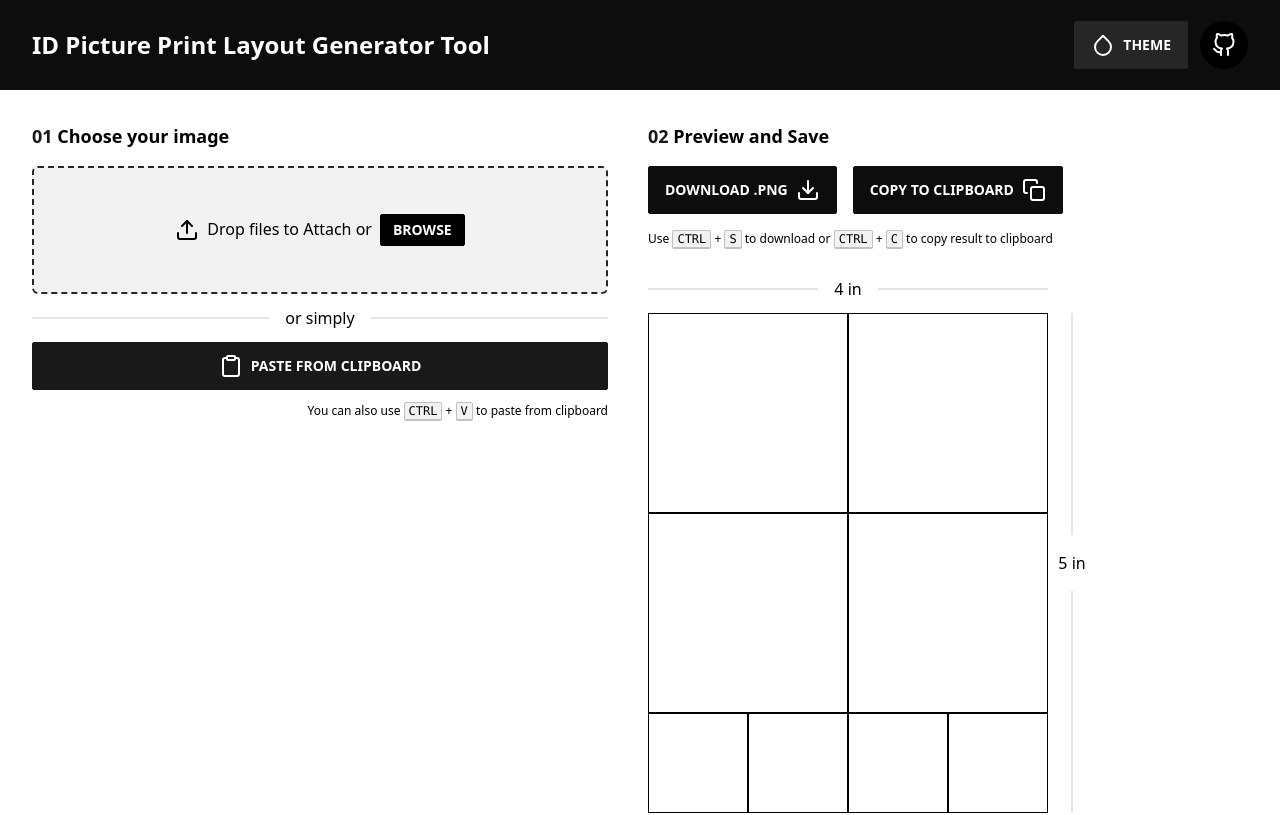
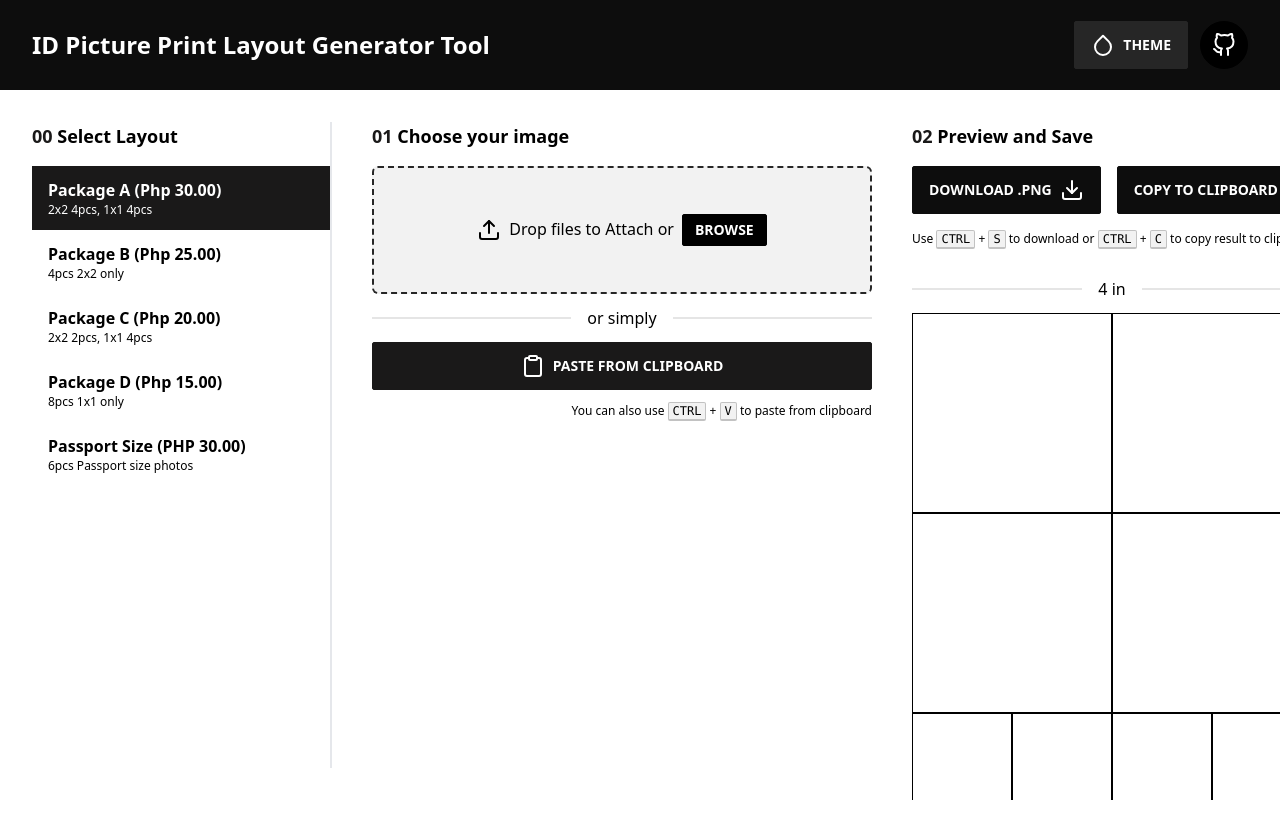
Before and after one commit to andreitrinidad/next-id-picture-layout-generator, a Next.js app: page / in a window 1280 px wide. Shown: the top 815 px of the page. Built offline with nearby package versions, Linux system fonts and the light colour scheme.

Commit message:
✨  Layout selector

```diff
--- a/src/components/LayoutPreview.tsx
+++ b/src/components/LayoutPreview.tsx
@@ -1,24 +1,79 @@
 /* eslint-disable react/display-name */
-import Image from "next/image";
-import React from "react";
+import Image from 'next/image';
+import React from 'react';
+import layouts from '../layouts';
 
 interface ILayoutPreviewProps {
-  imagePreviewSrc: string,
-  bgColor: string,
-  borderColor: string,
-  ppi?: number,
+	imagePreviewSrc: string;
+	bgColor: string;
+	borderColor: string;
+	ppi?: number;
+  selectedLayout: string;
 }
 
-const LayoutPreview = React.forwardRef<HTMLDivElement, ILayoutPreviewProps>(({imagePreviewSrc, bgColor, borderColor, ppi = 220}, ref) => {
+interface ILayoutObject {
+	name: string;
+  description: string;
+	aspectRatio: Array<number>;
+	printLayout: {
+		[key: string]: any;
+	};
+}
 
-  // in here we assume the 1 unit is 1 inches
-  function unitToPixel(unit: number, ppi: number = 220 ) : string {
-    return `${unit * ppi}px`;
-  }
 
-  return (
-    <div style={{background: bgColor}} className='inline-block' ref={ref}>
-    <div className='flex'>
+
+const LayoutPreview = React.forwardRef<HTMLDivElement, ILayoutPreviewProps>(
+	({ imagePreviewSrc, bgColor, borderColor, ppi = 220, selectedLayout }, ref) => {
+		// in here we assume the 1 unit is 1 inches
+		function unitToPixel(unit: number, ppi: number = 220): string {
+			return `${unit * ppi}px`;
+		}
+
+		const renderColumn = (col: { height: number, width: number}, i: number) => {
+			return (
+				<div
+					className="relative border"
+					style={{
+						borderColor: borderColor,
+						height: unitToPixel(col.height, ppi),
+						width: unitToPixel(col.width, ppi),
+					}}
+				>
+					{imagePreviewSrc && (
+						<Image layout="fill" src={imagePreviewSrc} alt="" />
+					)}
+				</div>
+			);
+		};
+
+		const renderRow = (row: object, i: number) => {
+			return (
+				<div className="flex" key={i}>
+					{Object.values(row).map((col, i) => renderColumn(col, i))}
+				</div>
+			);
+		};
+
+		const renderLayout = (layout: ILayoutObject) => {
+			return (
+				<>
+					{Object.values(layout.printLayout).map((row, i) =>
+						renderRow(row, i)
+					)}
+				</>
+			);
+		};
+
+    const activeLayoutIndex = layouts.findIndex(x => x.name == selectedLayout) || 0;
+
+		return (
+			<div
+				style={{ background: bgColor }}
+				className="inline-block"
+				ref={ref}
+			>
+				{renderLayout(layouts[activeLayoutIndex < 0 ? 0 : activeLayoutIndex])}
+				{/* <div className='flex'>
     <div className="relative border" style={{borderColor: borderColor, height: unitToPixel(2, ppi) ,width: unitToPixel(2, ppi)}}>
       { imagePreviewSrc && <Image layout='fill' src={imagePreviewSrc} alt=''/>}
     </div>
@@ -47,11 +102,10 @@ const LayoutPreview = React.forwardRef<HTMLDivElement, ILayoutPreviewProps>(({im
     <div className="relative border" style={{borderColor: borderColor, height: unitToPixel(1, ppi) ,width: unitToPixel(1, ppi)}}>
       { imagePreviewSrc && <Image layout='fill' src={imagePreviewSrc} alt=''/>}
     </div>
-    </div>
-
-
-  </div>
-  )
-});
+    </div> */}
+			</div>
+		);
+	}
+);
 
 export default LayoutPreview;
--- /dev/null
+++ b/src/components/LayoutSelector.tsx
@@ -0,0 +1,38 @@
+import classNames from 'classnames';
+import React from 'react';
+import * as Icon from 'react-feather';
+import layouts from '../layouts';
+
+interface ILayoutSelectorProps {
+	selectedLayout: string;
+	setSelectedLayout: (layout: string) => void;
+}
+
+export const LayoutSelector: React.FC<ILayoutSelectorProps> = (props) => {
+	const { selectedLayout, setSelectedLayout } = props;
+	return (
+		<div className="border-r-2 min-w-[300px]">
+			<h2 className="text-lg font-semibold mb-4">
+				<span className="text-secondary font-bold">00</span> Select
+				Layout
+			</h2>
+			<ul className="menu">
+				{Object.values(layouts).map((layout, i) => {
+					const active = layout.name == selectedLayout;
+
+					return (
+						<li key={i}>
+							<a
+								className={classNames({ 'bg-secondary text-secondary-content': active }, 'flex flex-col items-start gap-0')}
+								onClick={() => setSelectedLayout(layout.name)}
+							>
+                <div className='leading-0 font-bold'>{layout.name}</div>
+                <span className='text-xs leading-0'>{layout.description}</span>
+							</a>
+						</li>
+					);
+				})}
+			</ul>
+		</div>
+	);
+};
--- /dev/null
+++ b/src/layouts.ts
@@ -0,0 +1,193 @@
+ const layouts = [
+	{
+		"name": "Package A (Php 30.00)",
+    "description": "2x2 4pcs, 1x1 4pcs",
+		"aspectRatio": [1, 1],
+		"printLayout": {
+			"row1": {
+				"col1": {
+					"height": 2,
+					"width": 2
+				},
+				"col2": {
+					"height": 2,
+					"width": 2
+				},
+			},
+			"row2": {
+				"col1": {
+					"height": 2,
+					"width": 2
+				},
+				"col2": {
+					"height": 2,
+					"width": 2
+				},
+			},
+			"row3": {
+				"col1": {
+					"height": 1,
+					"width": 1
+				},
+				"col2": {
+					"height": 1,
+					"width": 1
+				},
+				"col3": {
+					"height": 1,
+					"width": 1
+				},
+				"col4": {
+					"height": 1,
+					"width": 1
+				}
+			}
+		}
+	},
+  {
+		"name": "Package B (Php 25.00)",
+    "description": "4pcs 2x2 only",
+		"aspectRatio": [1, 1],
+		"printLayout": {
+			"row1": {
+				"col1": {
+					"height": 2,
+					"width": 2
+				},
+				"col2": {
+					"height": 2,
+					"width": 2
+				},
+			},
+			"row2": {
+				"col1": {
+					"height": 2,
+					"width": 2
+				},
+				"col2": {
+					"height": 2,
+					"width": 2
+				},
+			},
+
+		}
+	},
+  {
+		"name": "Package C (Php 20.00)",
+    "description": "2x2 2pcs, 1x1 4pcs",
+		"aspectRatio": [1, 1],
+		"printLayout": {
+			"row1": {
+				"col1": {
+					"height": 2,
+					"width": 2
+				},
+				"col2": {
+					"height": 2,
+					"width": 2
+				},
+			},
+			"row3": {
+				"col1": {
+					"height": 1,
+					"width": 1
+				},
+				"col2": {
+					"height": 1,
+					"width": 1
+				},
+        "col3": {
+					"height": 1,
+					"width": 1
+				},
+				"col4": {
+					"height": 1,
+					"width": 1
+				},
+			},
+		}
+	},
+  {
+		"name": "Package D (Php 15.00)",
+    "description": "8pcs 1x1 only",
+		"aspectRatio": [1, 1],
+		"printLayout": {
+
+			"row1": {
+				"col1": {
+					"height": 1,
+					"width": 1
+				},
+				"col2": {
+					"height": 1,
+					"width": 1
+				},
+        "col3": {
+					"height": 1,
+					"width": 1
+				},
+				"col4": {
+					"height": 1,
+					"width": 1
+				},
+			},
+			"row2": {
+				"col1": {
+					"height": 1,
+					"width": 1
+				},
+				"col2": {
+					"height": 1,
+					"width": 1
+				},
+        "col3": {
+					"height": 1,
+					"width": 1
+				},
+				"col4": {
+					"height": 1,
+					"width": 1
+				},
+			},
+		}
+	},
+  {
+		"name": "Passport Size (PHP 30.00)",
+    "description": "6pcs Passport size photos",
+		"aspectRatio": [1.37795, 1.77165],
+		"printLayout": {
+
+			"row1": {
+				"col1": {
+					"height": 1.77165,
+					"width": 1.37795
+				},
+				"col2": {
+					"height": 1.77165,
+					"width": 1.37795
+				},
+        "col3": {
+					"height": 1.77165,
+					"width": 1.37795
+				},
+			},
+			"row2": {
+				"col1": {
+					"height": 1.77165,
+					"width": 1.37795
+				},
+				"col2": {
+					"height": 1.77165,
+					"width": 1.37795
+				},
+        "col3": {
+					"height": 1.77165,
+					"width": 1.37795
+				},
+			},
+
+		}
+	}
+]
+
+export default layouts;
--- a/src/pages/index.tsx
+++ b/src/pages/index.tsx
@@ -23,6 +23,9 @@ import { AppHeader } from '../components/AppHeader';
 import { UploadWidget } from '../components/UploadWidget';
 import classNames from 'classnames';
 import FocusTrap from 'focus-trap-react';
+import { LayoutSelector } from '../components/LayoutSelector';
+import layouts from '../layouts';
+import { setTimeout } from 'timers/promises';
 
 function centerAspectCrop(
 	mediaWidth: number,
@@ -48,6 +51,7 @@ const Home: NextPage = () => {
 	const [imgSrc, setImgSrc] = useState('');
 	const previewCanvasRef = useRef<HTMLCanvasElement>(null);
 	const imgRef = useRef<HTMLImageElement>(null);
+	const reactCropRef = useRef(null);
 	const [crop, setCrop] = useState<Crop>();
 	const [completedCrop, setCompletedCrop] = useState<PixelCrop>();
 	const [scale, setScale] = useState(1);
@@ -62,6 +66,8 @@ const Home: NextPage = () => {
 	const replaceBtnRef = useRef<HTMLButtonElement>(null);
 	const [theme, setTheme] = useState('light');
 	const [confirmModal, setConfirmModal] = useState(false);
+	const [selectedLayout, setSelectedLayout] = useState(layouts[0].name);
+  const [forceUpdate, setForceUpdate] = useState(0);
 
 	function onSelectFile(e: React.ChangeEvent<HTMLInputElement>) {
 		if (e.target.files && e.target.files.length > 0) {
@@ -78,6 +84,8 @@ const Home: NextPage = () => {
 		if (aspect) {
 			const { width, height } = e.currentTarget;
 			setCrop(centerAspectCrop(width, height, aspect));
+      // generatePreviewImage();
+      // console.log('nangyari na nga');
 		}
 	}
 
@@ -112,8 +120,8 @@ const Home: NextPage = () => {
 		}
 	}
 
-	useDebounceEffect(
-		async () => {
+
+  const generatePreviewImage = 	async () => {
     if (
       completedCrop?.width &&
       completedCrop?.height &&
@@ -137,22 +145,34 @@ const Home: NextPage = () => {
         scale,
         rotate
       );
-
+        console.log('this happened');
       setImagePreviewSrc(imgUrl);
     }
-		},
+  }
+
+	useDebounceEffect(
+    generatePreviewImage,
 		100,
 		[completedCrop, scale, rotate]
 	);
 
-	function handleToggleAspectClick() {
+	function setCropAndAspect() {
 		if (aspect) {
 			setAspect(undefined);
 		} else if (imgRef.current) {
 			const { width, height } = imgRef.current;
-			setAspect(1 / 1);
+			const activeLayoutIndex =
+				layouts.findIndex((x) => x.name == selectedLayout) || 0;
+			const h = layouts[activeLayoutIndex].aspectRatio[0];
+			const w = layouts[activeLayoutIndex].aspectRatio[1];
+			setAspect(h / w);
 			setCrop(centerAspectCrop(width, height, 1 / 1));
+      // generatePreviewImage()
 		}
+	}
+
+	function handleToggleAspectClick() {
+		setCropAndAspect();
 	}
 
 	const renderControls = () => {
@@ -163,12 +183,22 @@ const Home: NextPage = () => {
 				{Boolean(imgSrc) && (
 					<div className="flex flex-col items-center">
 						<div className="border-accent border-2 bg-checkered">
+              {/* update: {forceUpdate} */}
 							<ReactCrop
+              // key={forceUpdate}
+              ref={reactCropRef}
 								crop={crop}
-								onChange={(_, percentCrop) =>
-									setCrop(percentCrop)
+								onChange={(_, percentCrop) => {
+
+                  // console.log('percentCrop', percentCrop);
+									setCrop(percentCrop);
                 }
-								onComplete={(c) => setCompletedCrop(c)}
+								}
+								onComplete={(c) => {
+                  // console.log('c', c);
+
+                  setCompletedCrop(c)
+                }}
 								aspect={aspect}
 								ruleOfThirds
 							>
@@ -370,25 +400,65 @@ const Home: NextPage = () => {
 		return () => {
 			window.removeEventListener('keydown', detectKeys);
 		};
-	}, [copyToClipboard, downloadResult, imagePreviewSrc]);
+	}, [confirmModal, copyToClipboard, downloadResult, imagePreviewSrc]);
 
 	useEffect(() => {
 		replaceBtnRef.current?.focus();
 	}, [confirmModal]);
+
+  const activeLayoutIndex =
+  layouts.findIndex((x) => x.name == selectedLayout) || 0;
+
+	useEffect(() => {
+		if (selectedLayout === '') return;
+
+		const h = layouts[activeLayoutIndex].aspectRatio[0];
+		const w = layouts[activeLayoutIndex].aspectRatio[1];
+		if (imgRef.current) {
+			setAspect(h / w);
+			setCrop(undefined);
+      const _imgSrc = imgSrc;
+      removeImage();
+      window.setTimeout(() => {
+        setImgSrc(_imgSrc);
+      }, 1);
+		} else {
+			setAspect(h / w);
+		}
+	}, [imgSrc, selectedLayout]);
 
 	function removeImage() {
 		setImgSrc('');
 		setImagePreviewSrc('');
 	}
 
+  function getTotalHeight() {
+    const height = Object.values(layouts[activeLayoutIndex].printLayout)
+      .map((x:number ) => Object.values(x)[0]?.height)
+      .reduce((prev,cur) => prev + cur);
+    return height;
+  }
+  function getTotalWidth() {
+    const width = Object.values(layouts[activeLayoutIndex].printLayout)
+      .map((x:number ) => Object.values(x))[1]
+      .map(x => x.width)
+      .reduce((prev,cur) => prev + cur);
+
+      // .reduce((prev,cur) => prev.width + cur.width);
+    return JSON.stringify(width);
+  }
+
+
 	return (
-		<div className="bg-base-100 h-screen" data-theme={theme}>
+		<div className="flex flex-col bg-base-100 h-screen" data-theme={theme}>
 			<ToastContainer
 				hideProgressBar
 				theme="dark"
 				autoClose={1500}
 				position="bottom-right"
 			/>
+      {/* Height: {getTotalHeight()}
+      width: {getTotalWidth()} */}
 			<Head>
 				<title>ID Picture Print Layout Generator Tool</title>
 				<link
@@ -398,8 +468,12 @@ const Home: NextPage = () => {
 			</Head>
 			<AppHeader setTheme={setTheme} />
 
-			<section className="flex flex-1 p-8 gap-10 bg-base-100">
-				<div className="flex-1 max-w-xl">
+			<section className="flex flex-1 p-8 gap-10 bg-base-100 overflow-scroll">
+				<LayoutSelector
+					selectedLayout={selectedLayout}
+					setSelectedLayout={setSelectedLayout}
+				/>
+				<div className="flex-1 max-w-xl min-w-[500px]">
 					<h2 className="text-lg font-semibold mb-4">
 						<span className="text-secondary font-bold">01</span>{' '}
 						Choose your image
@@ -455,16 +529,19 @@ const Home: NextPage = () => {
 					{/* PREVIEW */}
 					<div className="inline-flex">
 						<div className="flex flex-col">
-							<div className="divider">4 in</div>
+							<div className="divider">{(getTotalWidth())} in</div>
 							<LayoutPreview
 								imagePreviewSrc={imagePreviewSrc}
 								bgColor={bgColor}
 								borderColor={borderColor}
 								ppi={100}
+								selectedLayout={selectedLayout}
 							/>
 						</div>
 						<div className="divider divider-horizontal border-base-content pt-12">
-							5 in
+
+            <span className='[writing-mode:vertical-lr] rotate-180'>       {(getTotalHeight())} in</span>
+
 						</div>
 					</div>
 					{/* ACTUAL SIZE - HIDDEN */}
@@ -475,6 +552,7 @@ const Home: NextPage = () => {
 							borderColor={borderColor}
 							bgColor={bgColor}
 							ppi={pixelDensityDL}
+							selectedLayout={selectedLayout}
 						/>
 					</div>
 					<div className="flex gap-2 items-center my-4">
```
Lines whose indentation alone changed are shown as unchanged.
